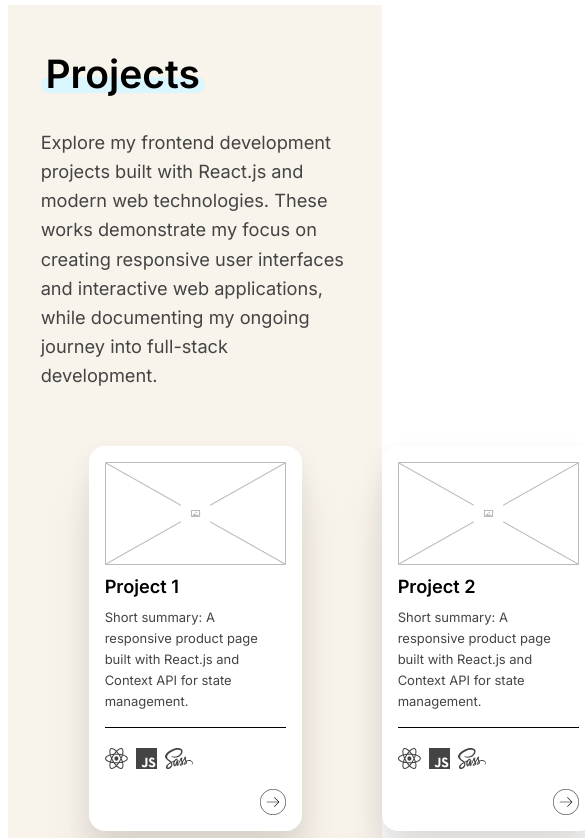
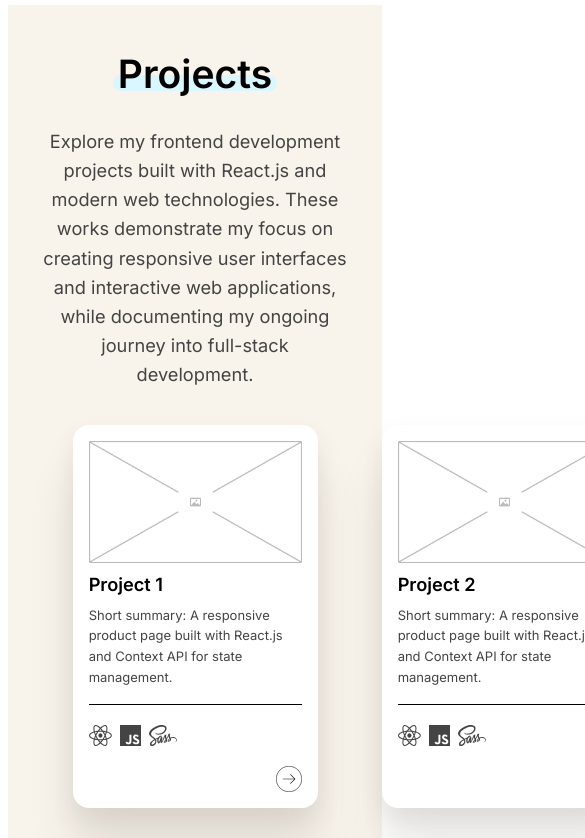
Before and after one commit to eburza/portfolio-emilia-burza, a React (Vite) app: page / in a window 390 px wide. Shown: the part 2620-3458 px from the top of the page, 585 px wide, since content can reach past the window. Built offline with nearby package versions, Linux system fonts and the light colour scheme.

Commit message:
Fix responsive issues in projects section

```diff
--- a/src/css/base/responsive.scss
+++ b/src/css/base/responsive.scss
@@ -211,52 +211,34 @@
 .projects-content {
     @extend %section-padding;
 
-    .projects-list {
-        width: 90%;
-        max-width: 75rem;
+    @include respond-to(tablet) {
+        .project-text-container {
+            @include display-flex(column, center, center, initial);
 
-        @include respond-to(tablet) {
-
-            width: 95%;
-            overflow: visible;
-
-            .swiper {
-                padding: 0.5rem;
+            .projects-intro-text {
+                text-align: center;
             }
         }
 
-        @include respond-to(mobile) {
+        .projects-list {
+            margin-top: 1.25rem;
             width: 100%;
+            overflow: visible;
+        }
+
+        .swiper {
+            padding: 0rem;
+            overflow: visible;
+        }
+
+        .swiper-slide {
+            padding-bottom: 4rem;
         }
     }
 
-    .swiper {
-        width: 100%;
-        padding: 1rem;
+    @include respond-to(mobile) {
 
-        @include respond-to(tablet) {
-            padding: 0.5rem;
-            overflow: visible;
-        }
-
-        @include respond-to(mobile) {
-            padding: 0.25rem;
-        }
-    }
-
-    .swiper-slide {
-        height: auto;
-        width: auto;
-        display: flex;
-        justify-content: center;
-        align-items: stretch;
-        padding-bottom: 5rem;
-
-        @include respond-to(tablet) {
-            padding-bottom: 4rem;
-        }
-
-        @include respond-to(mobile) {
+        .swiper-slide {
             padding-bottom: 3rem;
         }
     }
--- a/src/css/components/projects.scss
+++ b/src/css/components/projects.scss
@@ -12,22 +12,25 @@
 }
 
 .projects-list {
-    width: 100%;
+    width: 90%;
+    max-width: 75rem;
     margin: 2rem auto;
-    padding: 2 4rem;
     position: relative;
 }
 
-.projects-swiper {
+.swiper {
     width: 100%;
-    overflow: visible;
     padding: 1rem;
-    margin: -1rem;
 }
 
 .swiper-slide {
-    padding: 1rem 2.5rem 5rem;
-    padding-bottom: 5rem;
+    height: auto;
+    width: auto;
+    display: flex;
+    justify-content: center;
+    align-items: stretch;
+    padding: 1rem 2rem 5rem;
+
 }
 
 .swiper-wrapper {
--- a/src/css/styles.css
+++ b/src/css/styles.css
@@ -275,48 +275,26 @@
   }
 }
 
-.projects-content .projects-list {
-  width: 90%;
-  max-width: 75rem;
-}
 @media screen and (max-width: 768px) {
+  .projects-content .project-text-container {
+    display: flex;
+    flex-direction: column;
+    justify-content: center;
+    align-items: center;
+    gap: initial;
+  }
+  .projects-content .project-text-container .projects-intro-text {
+    text-align: center;
+  }
   .projects-content .projects-list {
-    width: 95%;
+    margin-top: 1.25rem;
+    width: 100%;
     overflow: visible;
   }
-  .projects-content .projects-list .swiper {
-    padding: 0.5rem;
-  }
-}
-@media screen and (max-width: 390px) {
-  .projects-content .projects-list {
-    width: 100%;
-  }
-}
-.projects-content .swiper {
-  width: 100%;
-  padding: 1rem;
-}
-@media screen and (max-width: 768px) {
   .projects-content .swiper {
-    padding: 0.5rem;
+    padding: 0rem;
     overflow: visible;
   }
-}
-@media screen and (max-width: 390px) {
-  .projects-content .swiper {
-    padding: 0.25rem;
-  }
-}
-.projects-content .swiper-slide {
-  height: auto;
-  width: auto;
-  display: flex;
-  justify-content: center;
-  align-items: stretch;
-  padding-bottom: 5rem;
-}
-@media screen and (max-width: 768px) {
   .projects-content .swiper-slide {
     padding-bottom: 4rem;
   }
@@ -892,22 +870,24 @@ body {
 }
 
 .projects-list {
-  width: 100%;
+  width: 90%;
+  max-width: 75rem;
   margin: 2rem auto;
-  padding: 2 4rem;
   position: relative;
 }
 
-.projects-swiper {
+.swiper {
   width: 100%;
-  overflow: visible;
   padding: 1rem;
-  margin: -1rem;
 }
 
 .swiper-slide {
-  padding: 1rem 2.5rem 5rem;
-  padding-bottom: 5rem;
+  height: auto;
+  width: auto;
+  display: flex;
+  justify-content: center;
+  align-items: stretch;
+  padding: 1rem 2rem 5rem;
 }
 
 .swiper-wrapper {
```
Also changed, not shown: 1 other file (tests, documents, lock files or other folders).
